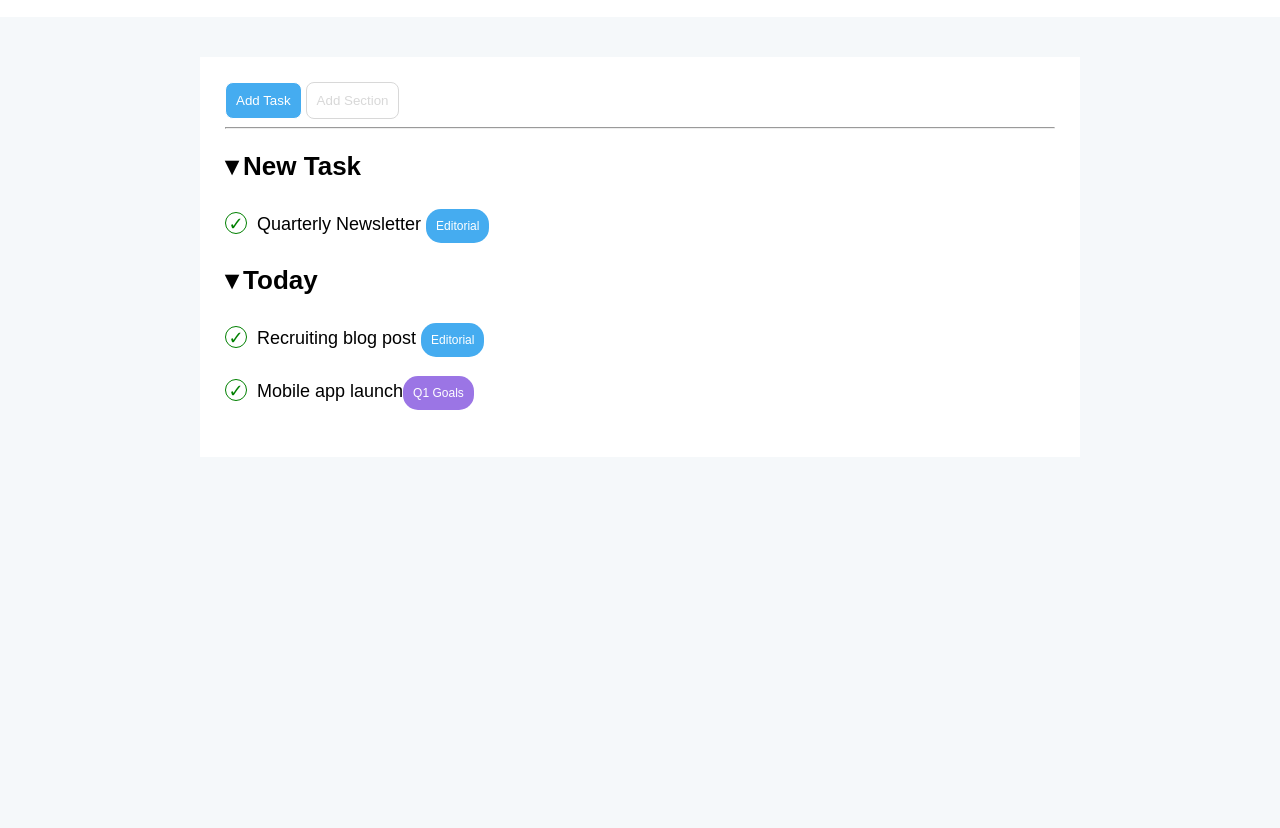
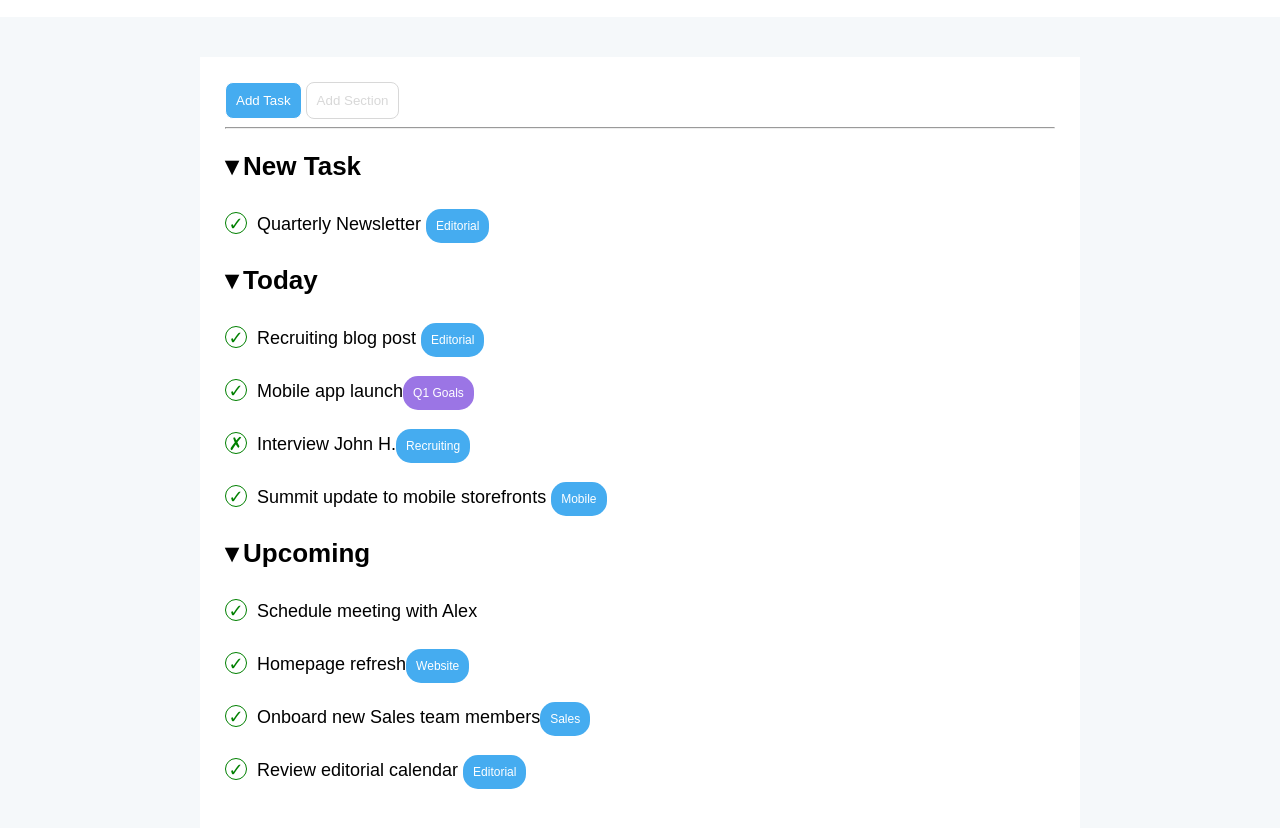
Before and after one commit to Aloconsole/html-css-toboolist, a plain HTML site: page index.html in a window 1280 px wide. Shown: the part 134-962 px from the top of the page. Before the commit the page ends 800 px from the top, so only its background shows below. Drawn offline with Linux system fonts and the light colour scheme.

Commit message:
struttura completata

```diff
--- a/index.html
+++ b/index.html
@@ -34,7 +34,7 @@
                     <h2 class="section-title"><span class="triangle">&#x25BE;</span>New Task</h2>
                     <div class="task-item">
                         <ul>
-                            <li><span class="symbol">&#x2713;</span>Quarterly Newsletter <label class="category-label">Editorial</label></li>
+                            <li><span class="symbol check">&#x2713;</span>Quarterly Newsletter <label class="category-label editorial">Editorial</label></li>
                         </ul>
                     </div>
                 </div>
@@ -43,15 +43,25 @@
                     <h2 class="section-title"><span class="triangle">&#x25BE;</span>Today</h2>
                     <div class="task-item">
                         <ul>
-                            <li><span class="symbol">&#x2713;</span>Recruiting blog post <label class="category-label">Editorial</label></li>
-                            <li><span class="symbol">&#x2713;</span>Mobile app launch<label class="category-label goal">Q1 Goals</label></li>
-                        </ul>
+                            <li><span class="symbol check">&#x2713;</span>Recruiting blog post <label class="category-label editorial">Editorial</label></li>
+                            <li><span class="symbol check">&#x2713;</span>Mobile app launch<label class="category-label goal">Q1 Goals</label></li>
+                            <li><span class="symbol cross">&#x2717;</span>Interview John H.<label class="category-label recruiting">Recruiting</label></li>
+                             <li><span class="symbol check">&#x2713;</span>Summit update to mobile storefronts <label class="category-label mobile">Mobile</label></li>
+                          </ul>
+                    </div>
+
+                    <div class="task-item">
+                      <h2 class="section-title"><span class="triangle">&#x25BE;</span>Upcoming</h2>
+                        <ul>
+                            <li><span class="symbol check">&#x2713;</span>Schedule meeting with Alex</li>
+                            <li><span class="symbol check">&#x2713;</span>Homepage refresh<label class="category-label website">Website</label></li>
+                             <li><span class="symbol check">&#x2713;</span>Onboard new Sales team members<label class="category-label sales">Sales</label></li>
+                             <li><span class="symbol check">&#x2713;</span>Review editorial calendar <label class="category-label editorial">Editorial</label></li>
+                          </ul>
                     </div>
                 </div>
             </div>
         </section>
     </main>
-
-    <footer></footer>
   </body>
 </html>
```
